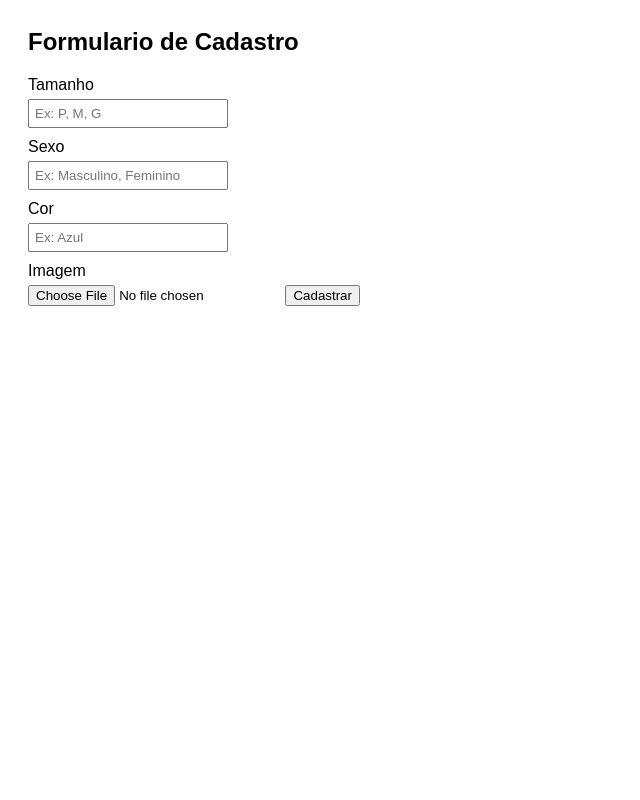
After one commit to Victoonix/PIT-Uniformes, a PHP site: page /pagCadUniforme.html in a window 1280 px wide. The commit adds this page. Shown: the whole page, without its empty margins (0-640 px from the left). Run offline with PHP 8.4, Linux system fonts and the light colour scheme.

Commit message:
Add files via upload

```diff
--- /dev/null
+++ b/PIT Uniformes/pagCadUniforme.html
@@ -0,0 +1,23 @@
+<head>
+  <title>Formulario</title>
+  <link rel="stylesheet" type="text/css" href="..\css\style.css">
+</head>
+<body>
+  <h2>Formulario de Cadastro</h2>
+  <form method="post" action="..\uniformeCadastro.php" enctype="multipart/form-data">
+    <label for="tamanho">Tamanho</label>
+    <input type="text" name="tamanho" id="tamanho" placeholder="Ex: P, M, G" required>
+
+    <label for="sexo">Sexo</label>
+    <input type="text" name="sexo" id="sexo" placeholder="Ex: Masculino, Feminino" required>
+
+    <label for="cor">Cor</label>
+    <input type="text" name="cor" id="cor" placeholder="Ex: Azul" required>
+
+    <label for="imagem">Imagem</label>
+    <input type="file" name="imagem" id="imagem" required>
+
+    <input type="submit" value="Cadastrar">
+  </form>
+</body>
+</html>
--- a/PIT Uniformes/uniformes.sql
+++ b/PIT Uniformes/uniformes.sql
@@ -25,4 +25,6 @@ foreign key (token) references escola(token)
 ) engine=innodb;
 
 select * from escola;
-insert into escola (token, nome, email, senha) values (999999, 'teste', 'teste@a', 'a');
+
+INSERT INTO uniformes (tamanho, sexo, cor, token, caminho_imagem)
+VALUES ('P', 'Masculino', 'Azul', 12345, 'uploads/minha_foto.jpg');
```
Also changed, not shown: PIT Uniformes/uniformeCadastro.php (+20 -9 lines).
